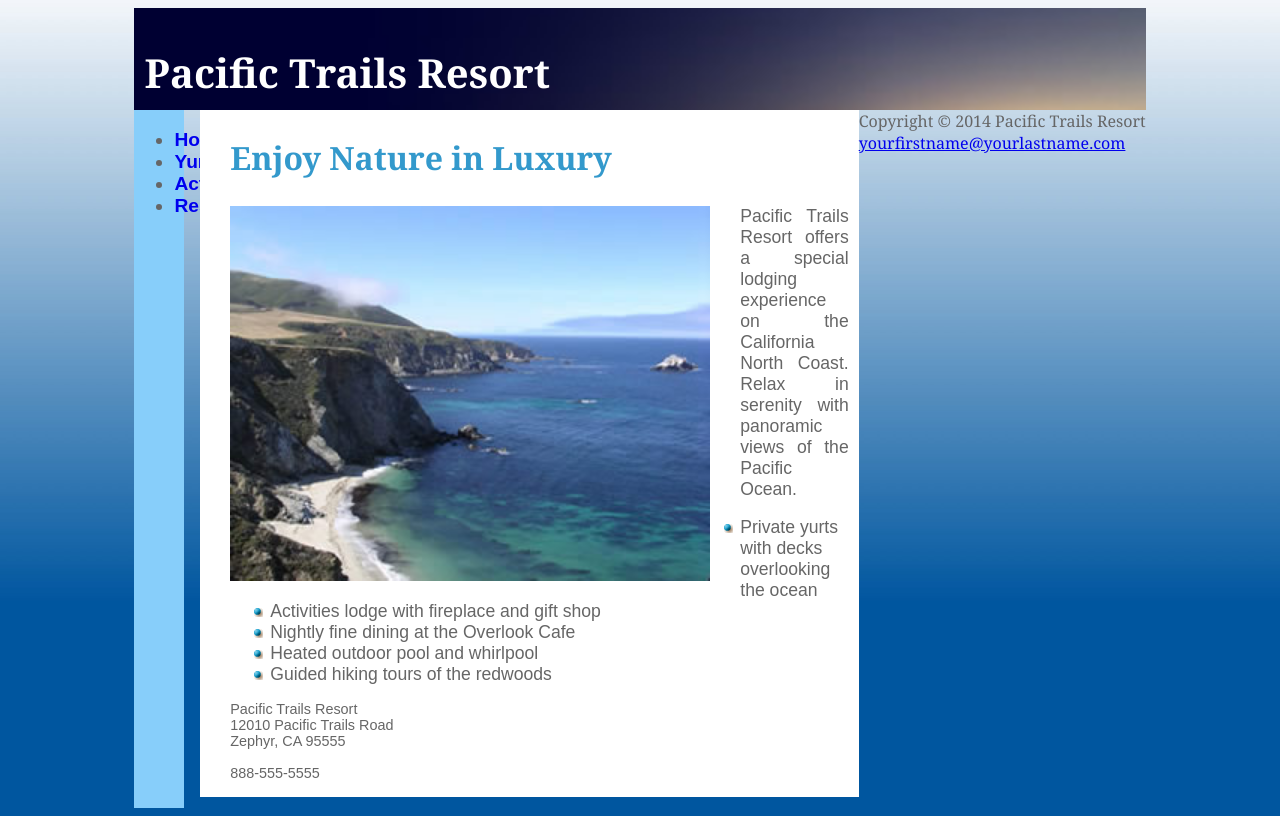
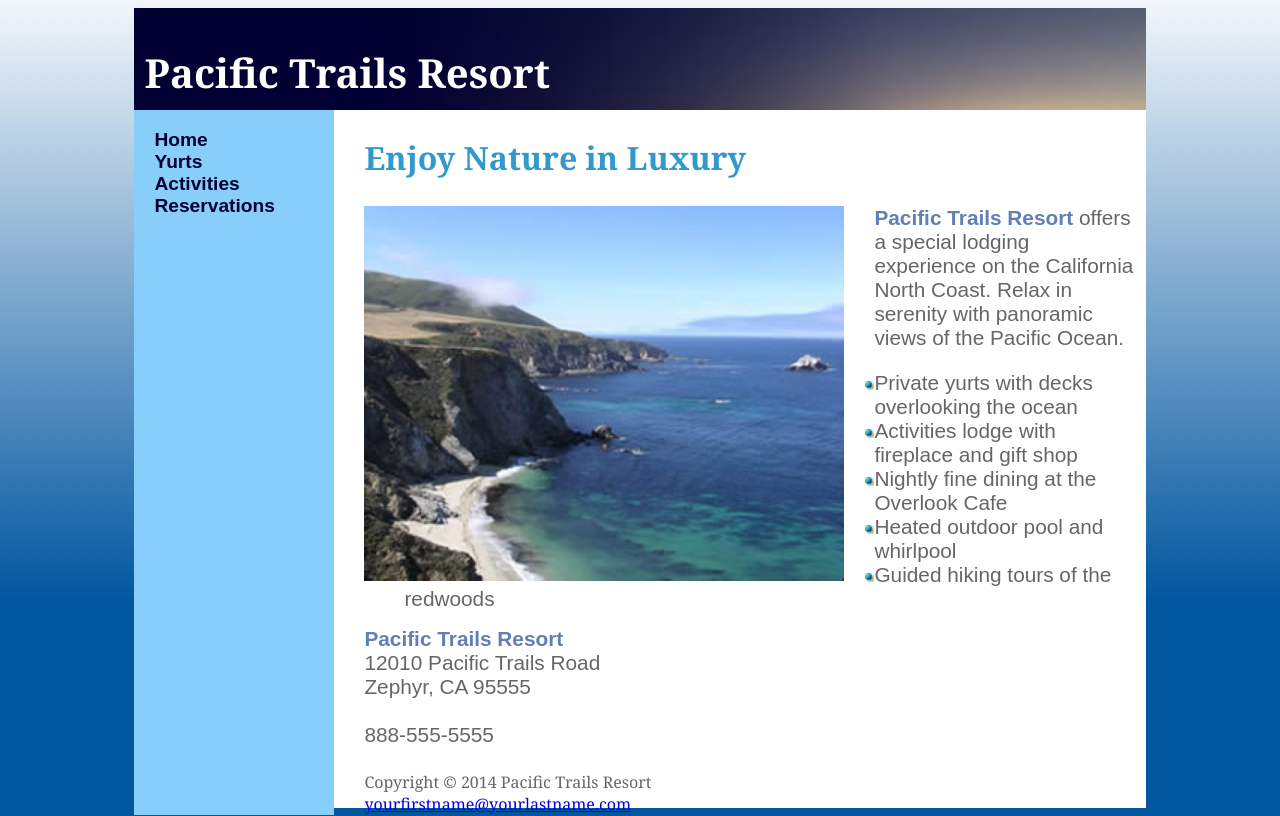
Before and after one commit to HG-UML/GUI-1-HW2, a plain HTML site: page index.html in a window 1280 px wide. Drawn offline with Linux system fonts and the light colour scheme.

Commit message:
Update pacific.css

```diff
--- a/pacific.css
+++ b/pacific.css
@@ -27,30 +27,35 @@ body {
 	color: #666666;
 	font-family: Arial, Helvetica, sans-serif;
 	background-size: contain;
+	min-height: 100%;
 }
 #wrapper{
-	display: grid;			/* Use grid display for layout */
+	display: grid;			/* Grid display for header, nav, footer layout */
 	grid-template-columns: .1fr 1fr;
 	grid-template-rows: 0.5fr 2.5fr .3fr;
 	grid-column-gap: 0px;
 	grid-row-gap: 0px;
 	width: 80%;
+	min-width: 600px;
 	height: 800px;
-	min-width: 600px;
 	margin: auto;
 	box-sizing: border-box;
+	background-color: white;	/* Adds white background to footer */
 }
-#wrapper nav{
+nav{
 	grid-area: 2 / 1 / 5 / 2;
-	width: 50px;
+	width: 200px;
 	background-color: lightskyblue;
 }
-#wrapper nav ul {
+nav ul {
 	font-size: 1.2em;
+	list-style-type: none; 			/* Removes bullet points */
+	padding-left: 20px;
 }
-#wrapper nav a{
+nav a{
 	font-weight: bold;
 	text-decoration: none;			/* Removes underlines */
+	color: #000033;
 }
 #content{
 	grid-area: 2 / 2 / 3 / 3;
@@ -58,18 +63,20 @@ body {
 	padding-right: 10px;
 	background: white;
 }
-#content ul li{ 				/* Only targets the bullet points of this div and applys gif image */
-	list-style-image: url(marker.gif);
-	font-size: 1.1em;
+#content li, p{
+	font-size: 1.3em;
 }
 #content img{
 	float: left;
 	margin-right: 30px;
 	width: 480px;
 }
-#content p{
-	text-align: justify;
-	font-size: 1.1em;
+#content li::marker{
+	content: url(marker.gif);
+}
+.resort {						/* Changes color of these three words in paragraph */
+	color: rgb(97, 127, 181);
+	font-weight: bold;
 }
 nav a:visited {
 	color: #344873;
@@ -90,11 +97,13 @@ h2 {
 	font-family: Georgia, "Times New Roman", serif;
 }
 #contact {
-	font-size: 90%;
+	font-size: 1.3em;
 }
 dt {
 	color: #000033;
 }
 footer {
 	font-family: Georgia, "Times New Roman", serif;
+	grid-area: 3 / 2 / 4 / 3;
+	padding-left: 30px;
 }
```
